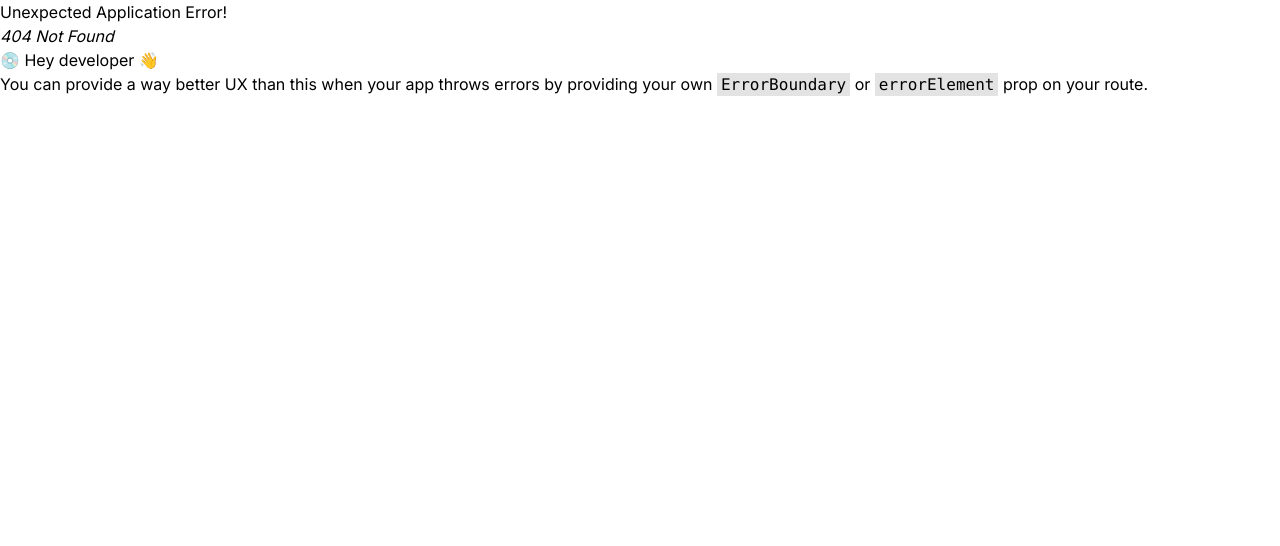
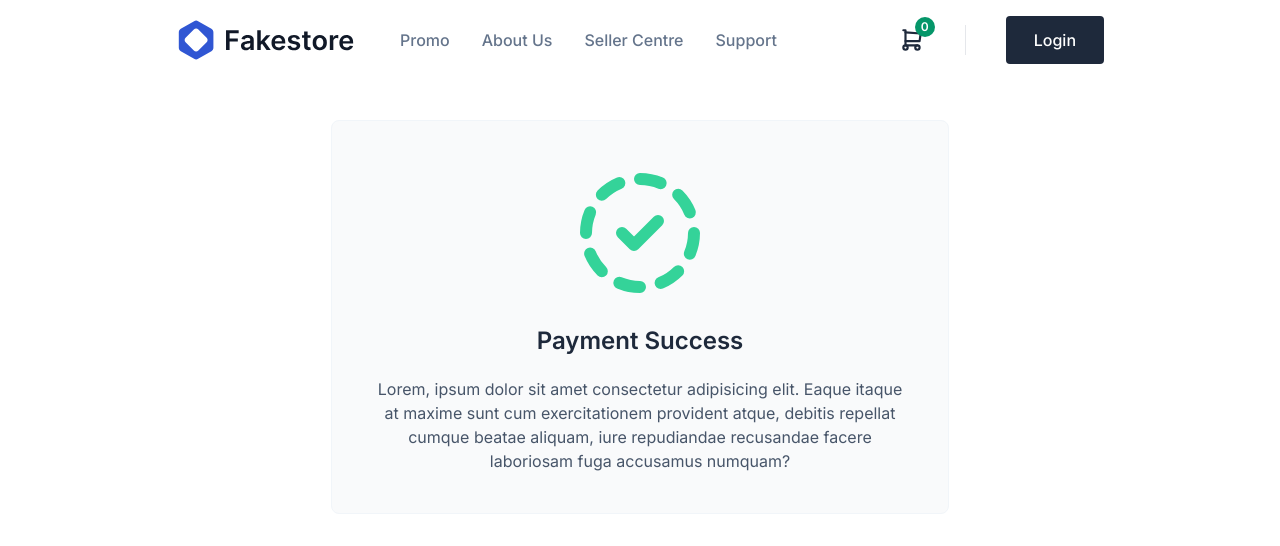
Before and after one commit to fikriwado/zmi-commerce, a React (Vite) app: page /payment in a window 1280 px wide. Before the commit this address had no page. Shown: the top 546 px of the page. Built offline with nearby package versions, Linux system fonts and the light colour scheme.

Commit message:
add payment success page

```diff
--- a/src/components/product-card/index.jsx
+++ b/src/components/product-card/index.jsx
@@ -30,7 +30,7 @@ const ProductCard = ({ product }) => {
         >
           {product.title}
         </Link>
-        <p className='text-green-600 text-base'>${product.price}</p>
+        <p className='text-green-600'>${product.price}</p>
       </div>
       <div className='px-4 pb-4'>
         <button
--- a/src/main.jsx
+++ b/src/main.jsx
@@ -4,7 +4,7 @@ import './index.css'
 import { Provider } from 'react-redux'
 import store from './redux/store'
 import { createBrowserRouter, RouterProvider } from 'react-router-dom'
-import { Cart, Checkout, Home, ProductDetail } from './pages'
+import { Cart, Checkout, Home, ProductDetail, Payment } from './pages'
 
 const routes = [
   {
@@ -22,6 +22,10 @@ const routes = [
   {
     path: '/checkout',
     element: <Checkout />
+  },
+  {
+    path: '/payment',
+    element: <Payment />
   }
 ]
 
--- a/src/pages/checkout/index.jsx
+++ b/src/pages/checkout/index.jsx
@@ -16,7 +16,7 @@ const Checkout = () => {
 
   useEffect(() => {
     const hasShippingAddress = shippingAddress != ''
-    const hasPaymentMethod = shippingAddress != ''
+    const hasPaymentMethod = paymentMethod != ''
     if (hasShippingAddress && hasPaymentMethod) setIsDisabled(false)
     else setIsDisabled(true)
   }, [shippingAddress, paymentMethod])
@@ -70,7 +70,7 @@ const Checkout = () => {
             <div>
               <p className='text-lg font-medium mb-3'>Payment Method</p>
 
-              <div className='w-1/4 space-y-3'>
+              <div className='w-full lg:w-1/2 xl:w-1/3 space-y-3'>
                 {payments.length > 0 &&
                   payments.map((payment) => (
                     <label
@@ -101,7 +101,7 @@ const Checkout = () => {
 
               <div className='mt-5'>
                 <Link
-                  to='/'
+                  to='/payment'
                   onClick={handleCompletePurchase}
                   className={clsx(
                     'inline-block text-white px-4 py-2 rounded',
--- a/src/pages/index.js
+++ b/src/pages/index.js
@@ -2,5 +2,6 @@ import Cart from './cart'
 import Checkout from './checkout'
 import Home from './home'
 import ProductDetail from './product-detail'
+import Payment from './payment'
 
-export { Cart, Checkout, Home, ProductDetail }
+export { Cart, Checkout, Home, ProductDetail, Payment }
--- /dev/null
+++ b/src/pages/payment/index.jsx
@@ -0,0 +1,27 @@
+import { Layout } from '../../components'
+import { IconCircleDashedCheck } from '@tabler/icons-react'
+
+const Payment = () => {
+  return (
+    <Layout>
+      <section className='py-10'>
+        <div className='container mx-auto'>
+          <div className='flex flex-col items-center border space-y-5 w-full lg:w-2/3 xl:w-1/2 mx-auto p-10 bg-gray-50 border-slate-100 rounded-lg'>
+            <IconCircleDashedCheck className='w-36 h-36 text-emerald-400' />
+            <p className='text-2xl font-semibold text-slate-800'>
+              Payment Success
+            </p>
+            <p className='text-center text-slate-600'>
+              Lorem, ipsum dolor sit amet consectetur adipisicing elit. Eaque
+              itaque at maxime sunt cum exercitationem provident atque, debitis
+              repellat cumque beatae aliquam, iure repudiandae recusandae facere
+              laboriosam fuga accusamus numquam?
+            </p>
+          </div>
+        </div>
+      </section>
+    </Layout>
+  )
+}
+
+export default Payment
```
